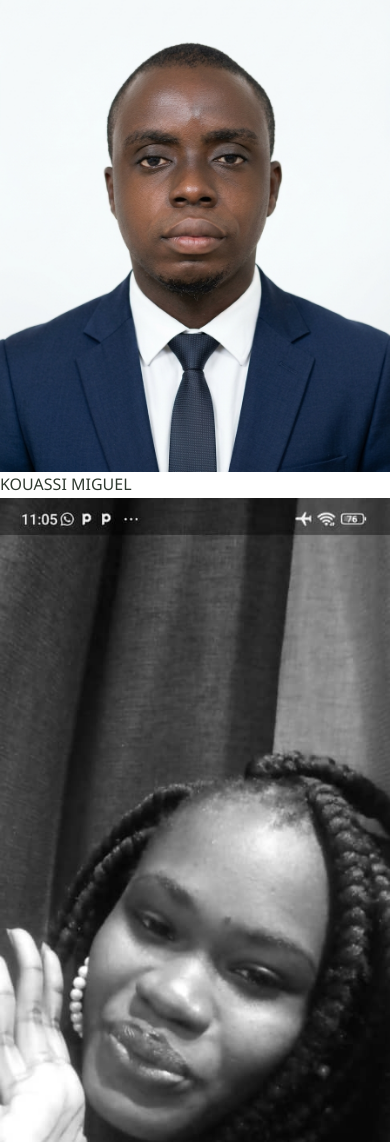
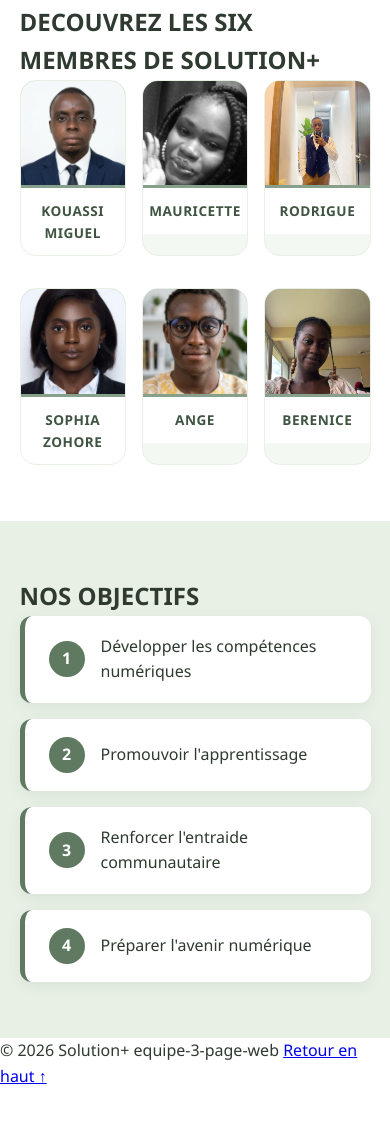
Before and after one commit to linkyreal8-ai/equipe-3-Page-Web, a plain HTML site: page index.html in a window 390 px wide. Shown: the part 858-2000 px from the top of the page. After the commit the page ends 1947 px from the top, so only its background shows below. Drawn offline with Linux system fonts and the light colour scheme.

Commit message:
Add styles for main image and team sections

```diff
--- a/style.css
+++ b/style.css
@@ -104,3 +104,165 @@ letter-spacing: 1px;
 color: var(--sauge-900);
 margin-bottom: 40px;
 }
+
+.main-image {
+max-width: 900px;
+margin: 0 auto;
+}
+
+.main-image img {
+width: 100%;
+height: 380px;
+object-fit: cover;
+border-radius: var(--rayon);
+box-shadow: var(--ombre);
+background-color: var(--sauge-300); /* visible tant que l'image n'est pas ajoutée */
+}
+
+.main-image p {
+max-width: 700px;
+margin: 32px auto 0;
+font-size: 1.1rem;
+color: var(--texte);
+}
+
+/* ---------- Section équipe ---------- */
+.section-equipe {
+padding: 80px 5%;
+background-color: var(--blanc);
+}
+
+/* Les deux rangées : 3 photos par ligne */
+.p-equipe,
+.d-equipe {
+display: grid;
+grid-template-columns: repeat(3, 1fr);
+gap: 32px;
+max-width: 1000px;
+margin: 0 auto;
+}
+
+.d-equipe {
+margin-top: 32px;
+}
+
+/* Carte membre */
+.p-equipe > div,
+.d-equipe > div {
+background-color: var(--sauge-50);
+border: 1px solid var(--sauge-100);
+border-radius: var(--rayon);
+overflow: hidden;
+text-align: center;
+transition: transform var(--transition), box-shadow var(--transition);
+}
+
+.p-equipe > div:hover,
+.d-equipe > div:hover {
+transform: translateY(-6px);
+box-shadow: var(--ombre);
+}
+
+.p-equipe img,
+.d-equipe img {
+width: 100%;
+aspect-ratio: 1 / 1;
+object-fit: cover;
+background-color: var(--sauge-300); /* placeholder tant que src est vide */
+}
+
+.p-equipe p,
+.d-equipe p {
+padding: 16px 12px;
+font-weight: 600;
+letter-spacing: 0.5px;
+color: var(--sauge-900);
+background-color: var(--blanc);
+border-top: 3px solid var(--sauge-500);
+}
+
+/* ---------- Section objectifs ---------- */
+.section-objectif {
+padding: 80px 5%;
+background-color: var(--sauge-100);
+}
+
+.section-objectif ol {
+max-width: 700px;
+margin: 0 auto;
+padding: 0;
+list-style: none;
+counter-reset: objectif;
+display: grid;
+gap: 16px;
+}
+
+.section-objectif li {
+counter-increment: objectif;
+display: flex;
+align-items: center;
+gap: 16px;
+padding: 18px 24px;
+background-color: var(--blanc);
+border-left: 5px solid var(--sauge-700);
+border-radius: 12px;
+font-weight: 500;
+box-shadow: 0 4px 14px rgba(63, 84, 65, 0.08);
+}
+
+.section-objectif li::before {
+content: counter(objectif);
+flex-shrink: 0;
+display: grid;
+place-items: center;
+width: 36px;
+height: 36px;
+border-radius: 50%;
+background-color: var(--sauge-700);
+color: var(--blanc);
+font-weight: 700;
+}
+
+/* ---------- Responsive ---------- */
+@media (max-width: 768px) {
+header {
+flex-direction: column;
+justify-content: center;
+height: auto;
+padding: 10px 5%;
+}
+
+html {
+scroll-padding-top: 110px;
+}
+
+main {
+padding-top: 160px;
+}
+
+.main-image img {
+height: 260px;
+}
+
+.p-equipe,
+.d-equipe {
+gap: 16px;
+}
+
+.p-equipe p,
+.d-equipe p {
+font-size: 0.85rem;
+padding: 12px 6px;
+}
+}
+
+@media (max-width: 480px) {
+nav a {
+padding: 6px 10px;
+font-size: 0.9rem;
+}
+
+.section-equipe,
+.section-objectif {
+padding: 56px 5%;
+}
```
